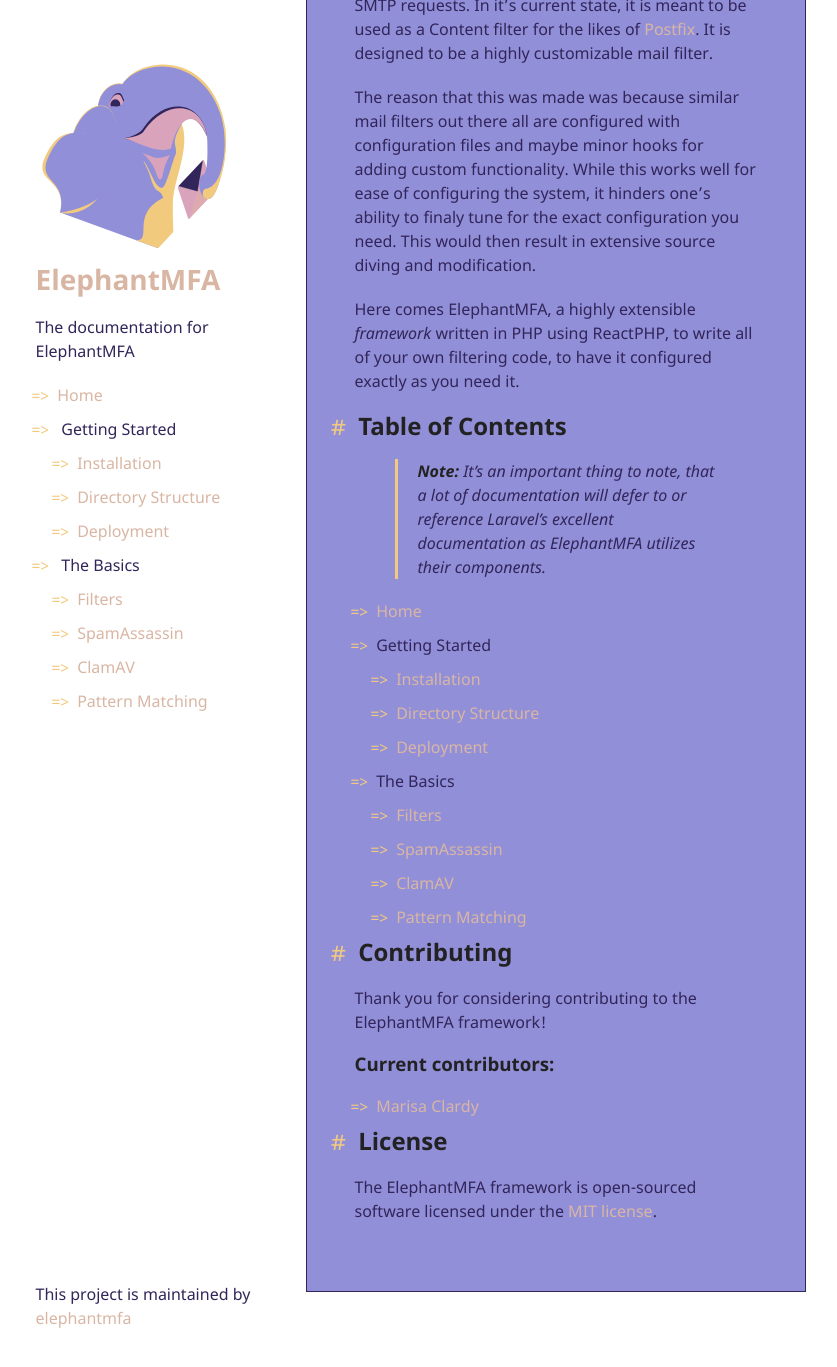
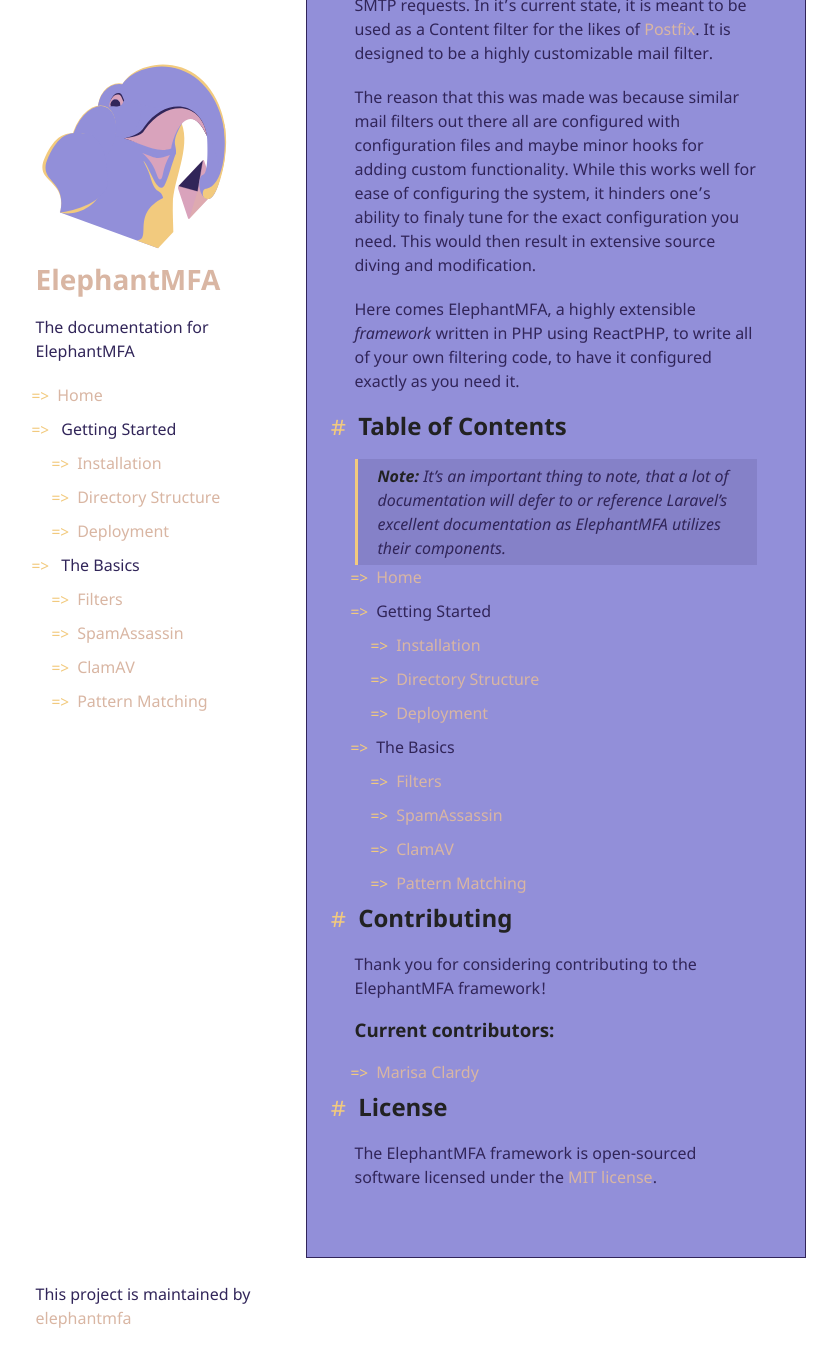
Before and after one commit to elephantmfa/docs, a Jekyll site: the page built from index.md, in a window 1280 px wide and 1400 px high, scrolled down 235 px. Shown: the top 1367 px of the window, without its empty margins (97-934 px from the left). Built offline with Jekyll 4.4.1, drawn with Linux system fonts in a browser that asks for light colours; our own code applies the rules of GitHub Pages for plain Markdown files; a script that is not in the unit is left out.

Commit message:
More adjustments to the blockquote styling.

```diff
--- a/_sass/theme.scss
+++ b/_sass/theme.scss
@@ -79,9 +79,18 @@ a {
 }
 
 blockquote {
-    border-left:3px solid #f2ca7e;
-    padding:0 0 0 20px;
-    font-style:italic;
+    border-left: 3px solid #f2ca7e;
+    padding: 5px 0 5px 20px;
+    font-style: italic;
+    background-color: #31255922;
+    margin: 0;
+
+    @media (prefers-color-scheme: dark) {
+        background-color: #928fd922;
+    }
+    p {
+        margin: 0;
+    }
 }
 
 code, pre {
```
